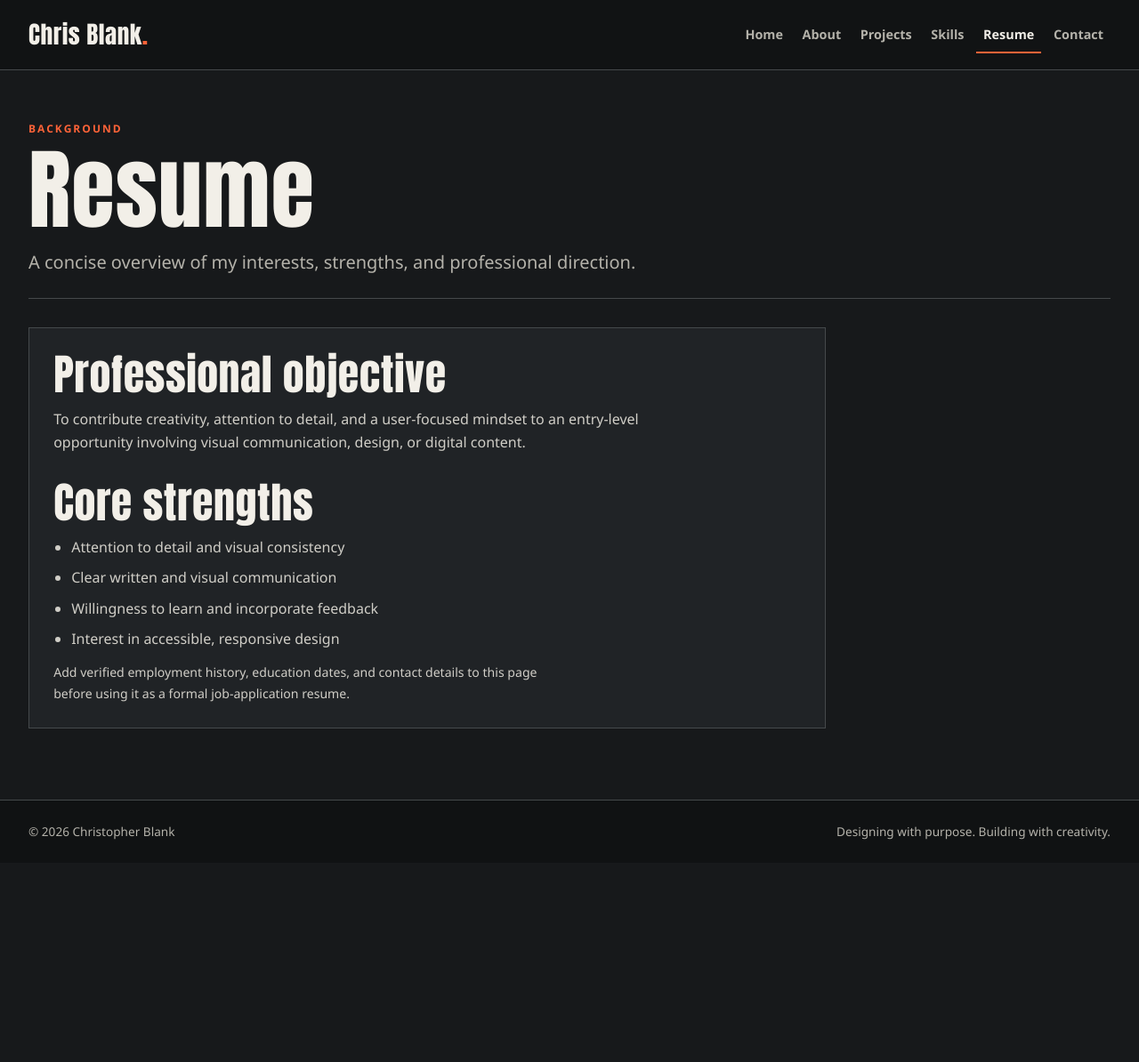
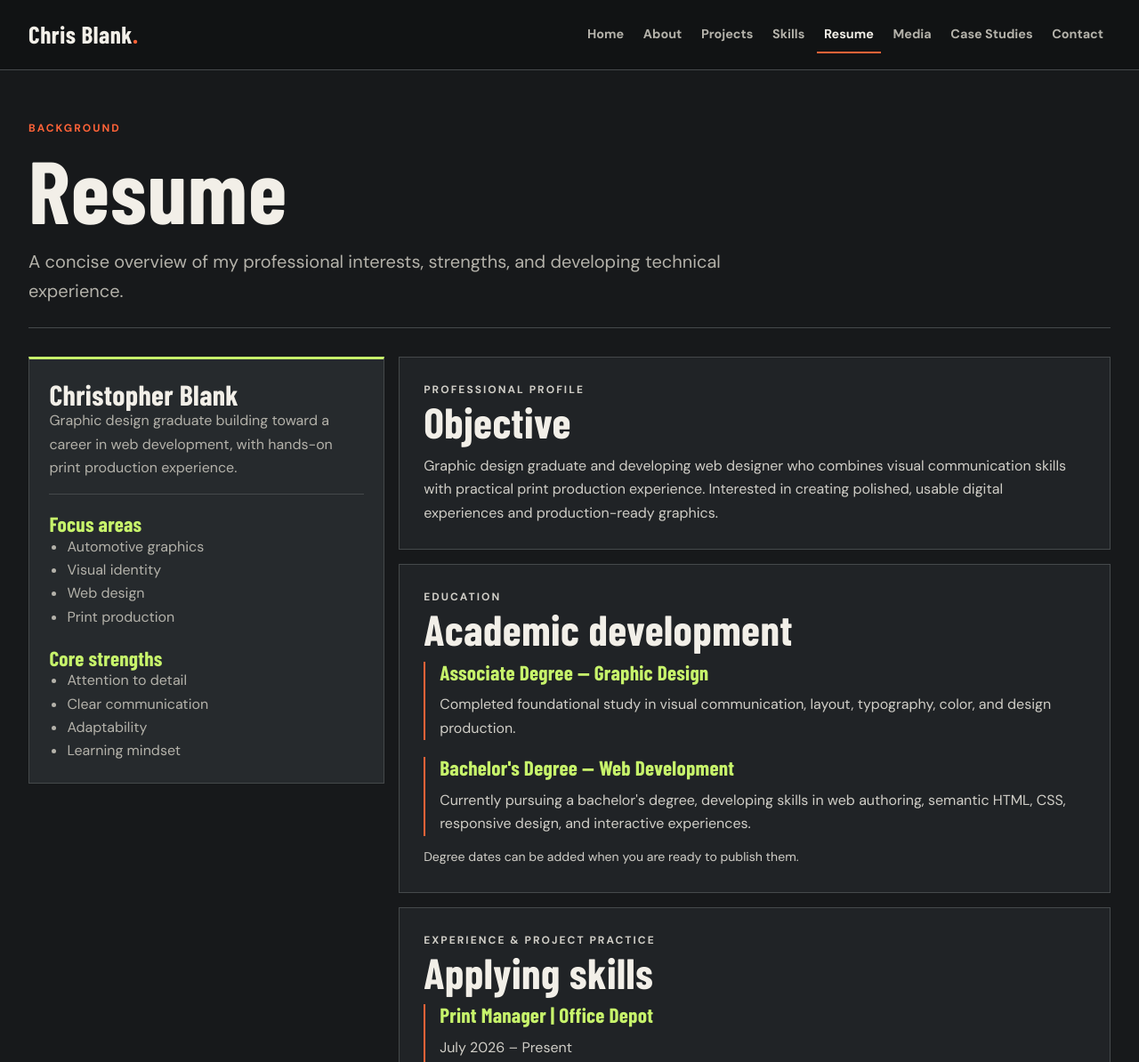
Before and after one commit to Chrisbl21/Portfolio, a plain HTML site: page resume.html in a window 1280 px wide. Shown: the top 1194 px of the page at 89% size. Before the commit the page ends 970 px from the top, so only its background shows below. Drawn offline with nearby package versions, Linux system fonts and the light colour scheme; a web font is replaced by a local one.

Commit message:
Replace resume.html with latest portfolio version

```diff
--- a/resume.html
+++ b/resume.html
@@ -3,11 +3,11 @@
 <head>
 <meta charset="UTF-8">
 <meta name="viewport" content="width=device-width, initial-scale=1">
-  <meta name="description" content="Resume - Christopher Blank's design portfolio.">
+<meta name="description" content="Professional profile and education overview for Christopher Blank.">
 <title>Resume | Chris Blank Portfolio</title>
 <link rel="preconnect" href="https://fonts.googleapis.com">
 <link rel="preconnect" href="https://fonts.gstatic.com" crossorigin>
-  <link href="https://fonts.googleapis.com/css2?family=Inter:wght@400;500;600;700&family=Poppins:wght@600;700&display=swap" rel="stylesheet">
+<link href="https://fonts.googleapis.com/css2?family=Barlow+Condensed:wght@500;600;700;800&family=DM+Sans:wght@400;500;600;700&display=swap" rel="stylesheet">
 <link rel="stylesheet" href="css/style.css">
 </head>
 <body>
@@ -15,39 +15,32 @@
 <header class="site-header">
   <div class="header-inner">
     <a class="site-name" href="index.html">Chris Blank<span>.</span></a>
-      <nav aria-label="Main navigation">
-        <ul>
-        <li><a href="index.html">Home</a></li>
-        <li><a href="about.html">About</a></li>
-        <li><a href="projects.html">Projects</a></li>
-        <li><a href="skills.html">Skills</a></li>
+    <nav aria-label="Main navigation"><ul>
+      <li><a href="index.html" >Home</a></li>
+      <li><a href="about.html" >About</a></li>
+      <li><a href="projects.html" >Projects</a></li>
+      <li><a href="skills.html" >Skills</a></li>
       <li><a href="resume.html" aria-current="page">Resume</a></li>
-        <li><a href="contact.html">Contact</a></li>
-        </ul>
-      </nav>
+      <li><a href="media.html">Media</a></li>
+      <li><a href="case-studies.html" >Case Studies</a></li>
+      <li><a href="contact.html" >Contact</a></li>
+    </ul></nav>
   </div>
 </header>
+<main id="main-content" class="container">
 
-  <main id="main-content" class="container">
-    <section class="page-intro">
-      <p class="eyebrow">BACKGROUND</p>
-      <h1>Resume</h1>
-      <p class="lead">A concise overview of my interests, strengths, and professional direction.</p>
-    </section>
-    <section class="content-card prose-card">
-      <h2>Professional objective</h2>
-      <p>To contribute creativity, attention to detail, and a user-focused mindset to an entry-level opportunity involving visual communication, design, or digital content.</p>
-      <h2>Core strengths</h2>
-      <ul class="check-list"><li>Attention to detail and visual consistency</li><li>Clear written and visual communication</li><li>Willingness to learn and incorporate feedback</li><li>Interest in accessible, responsive design</li></ul>
-      <p class="small-note">Add verified employment history, education dates, and contact details to this page before using it as a formal job-application resume.</p>
-    </section>
+<section class="page-intro"><p class="eyebrow">BACKGROUND</p><h1>Resume</h1><p class="lead">A concise overview of my professional interests, strengths, and developing technical experience.</p></section>
+<div class="resume-layout">
+<aside class="resume-sidebar"><h2>Christopher Blank</h2><p>Graphic design graduate building toward a career in web development, with hands-on print production experience.</p><hr><h3>Focus areas</h3><ul><li>Automotive graphics</li><li>Visual identity</li><li>Web design</li><li>Print production</li></ul><h3>Core strengths</h3><ul><li>Attention to detail</li><li>Clear communication</li><li>Adaptability</li><li>Learning mindset</li></ul></aside>
+<div class="resume-main">
+<article class="content-card"><p class="eyebrow">PROFESSIONAL PROFILE</p><h2>Objective</h2><p>Graphic design graduate and developing web designer who combines visual communication skills with practical print production experience. Interested in creating polished, usable digital experiences and production-ready graphics.</p></article>
+<article class="content-card"><p class="eyebrow">EDUCATION</p><h2>Academic development</h2><div class="timeline-item"><h3>Associate Degree — Graphic Design</h3><p>Completed foundational study in visual communication, layout, typography, color, and design production.</p></div><div class="timeline-item"><h3>Bachelor's Degree — Web Development</h3><p>Currently pursuing a bachelor's degree, developing skills in web authoring, semantic HTML, CSS, responsive design, and interactive experiences.</p></div><p class="small-note">Degree dates can be added when you are ready to publish them.</p></article>
+<article class="content-card"><p class="eyebrow">EXPERIENCE &amp; PROJECT PRACTICE</p><h2>Applying skills</h2><div class="timeline-item"><h3>Print Manager | Office Depot</h3><p>July 2026 – Present</p><p>Coordinate print-service work, help customers prepare files for production, and focus on accurate sizing, alignment, legibility, and finished print quality. Balance customer communication with attention to production details.</p></div><div class="timeline-item"><h3>Independent design &amp; web projects</h3><p>Developing automotive-inspired graphics, print layouts, and web portfolio projects that bring together visual design, content structure, and responsive presentation.</p></div></article>
+</div></div>
+
 </main>
-
-  <footer class="site-footer">
-    <div class="container footer-inner">
-      <p>&copy; 2026 Christopher Blank</p>
-      <p>Designing with purpose. Building with creativity.</p>
-    </div>
-  </footer>
+<footer class="site-footer"><div class="container footer-inner">
+<p>&copy; 2026 Christopher Blank</p><p>Designing with purpose. Building with creativity.</p>
+</div></footer>
 </body>
 </html>
```
Lines whose indentation alone changed are shown as unchanged.
